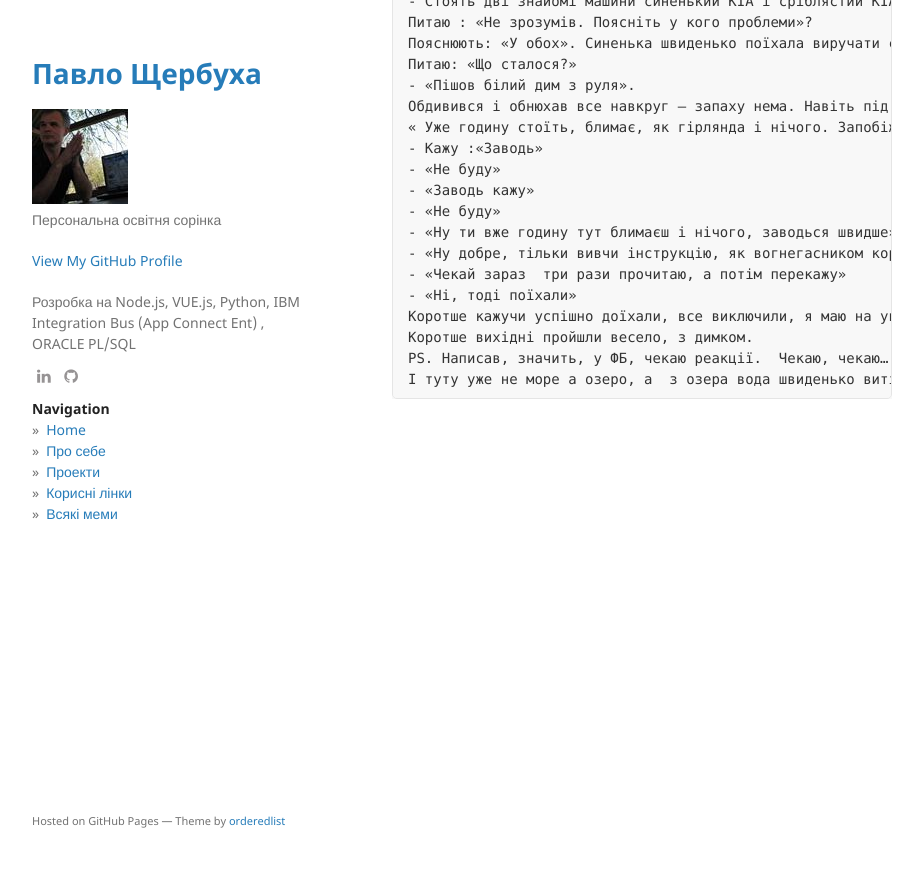
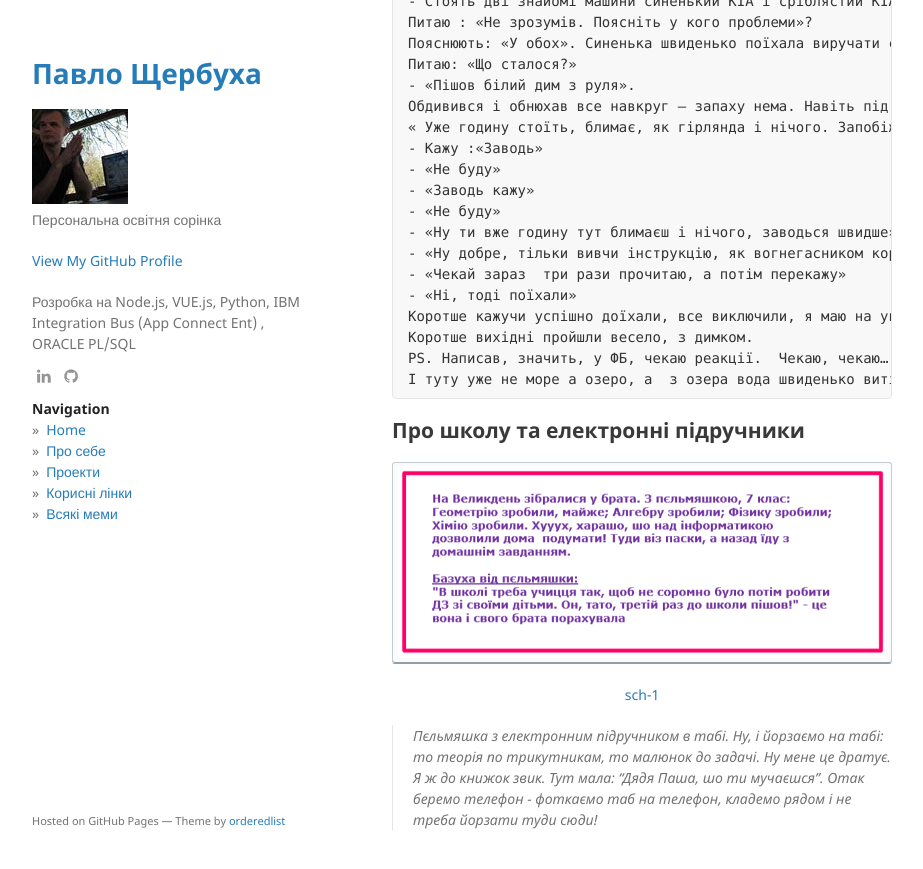
Before and after one commit to pavlo-shcherbukha/pavlo-shcherbukha.github.io, a Jekyll site: the page built from mems.md, in a window 1280 px wide and 900 px high, scrolled down 5713 px. Shown: the top 869 px of the window, without its empty margins (178-1101 px from the left). Built offline with Jekyll 4.4.1, drawn with Linux system fonts in a browser that asks for light colours; our own code applies the rules of GitHub Pages for plain Markdown files.

Commit message:
школа

````diff
--- a/mems.md
+++ b/mems.md
@@ -155,3 +155,11 @@
 PS. Написав, значить, у ФБ, чекаю реакції.  Чекаю, чекаю…..., а навкруги синє небо, я на пісочку, сонечко ласкаве –пляж. Попереду бірюзове ласкаве море…. Зліва чорні скелі, обгорнуті зеленню. ЗА спиною травичка з пальмами. Зараз,  ще полежу і піду купатися…… Хмаринка по небу пливе… Така собі, невеличка, біленька. Та раптом  грім серед синього неба: «Я тебе скоро публікувати буду!!!!», а потім ще розкат: « Разом з граматичними помилками !!!»
 І туту уже не море а озеро, а  з озера вода швиденько витікає через струмочок і уже не озеро, а калюжа –  і все відпустка виключилася. Ех, такий пейзаж не змалював……
 ```
+
+## Про школу та електронні підручники
+
+<kbd><img src="assets/img/mems/sch-1.png" /></kbd>
+<p style="text-align: center;"><a name="sch-1">sch-1</a></p>
+
+
+>Пєльмяшка з електронним підручником в табі. Ну, і йорзаємо на табі: то теорія по трикутникам, то малюнок до задачі. Ну мене це дратує. Я ж до книжок звик. Тут мала: "Дядя Паша, шо ти мучаєшся". Отак беремо телефон - фоткаємо таб на телефон, кладемо рядом і не треба йорзати туди сюди!
````
Also changed, not shown: assets/img/mems/sch-1.png (added).
